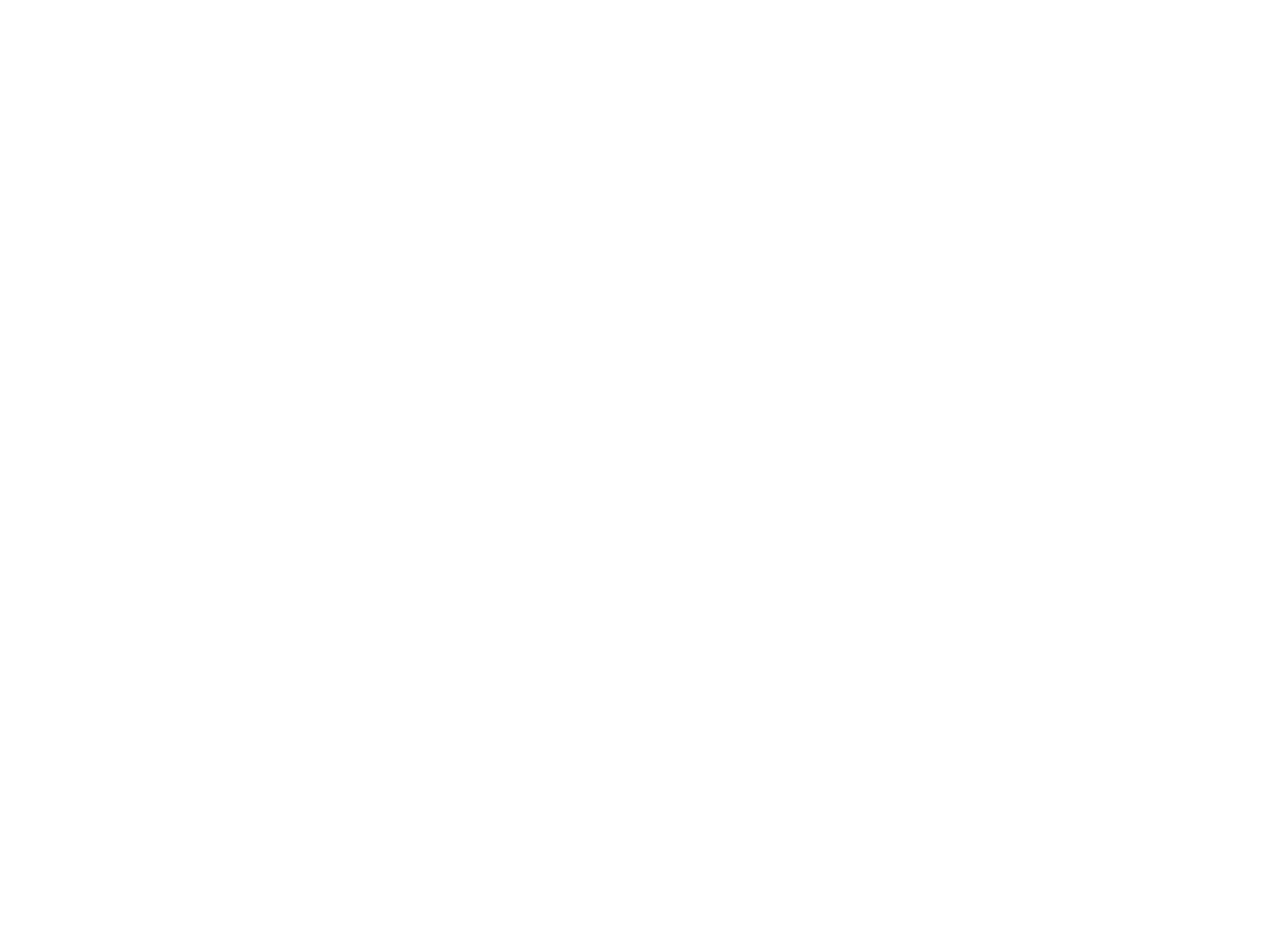
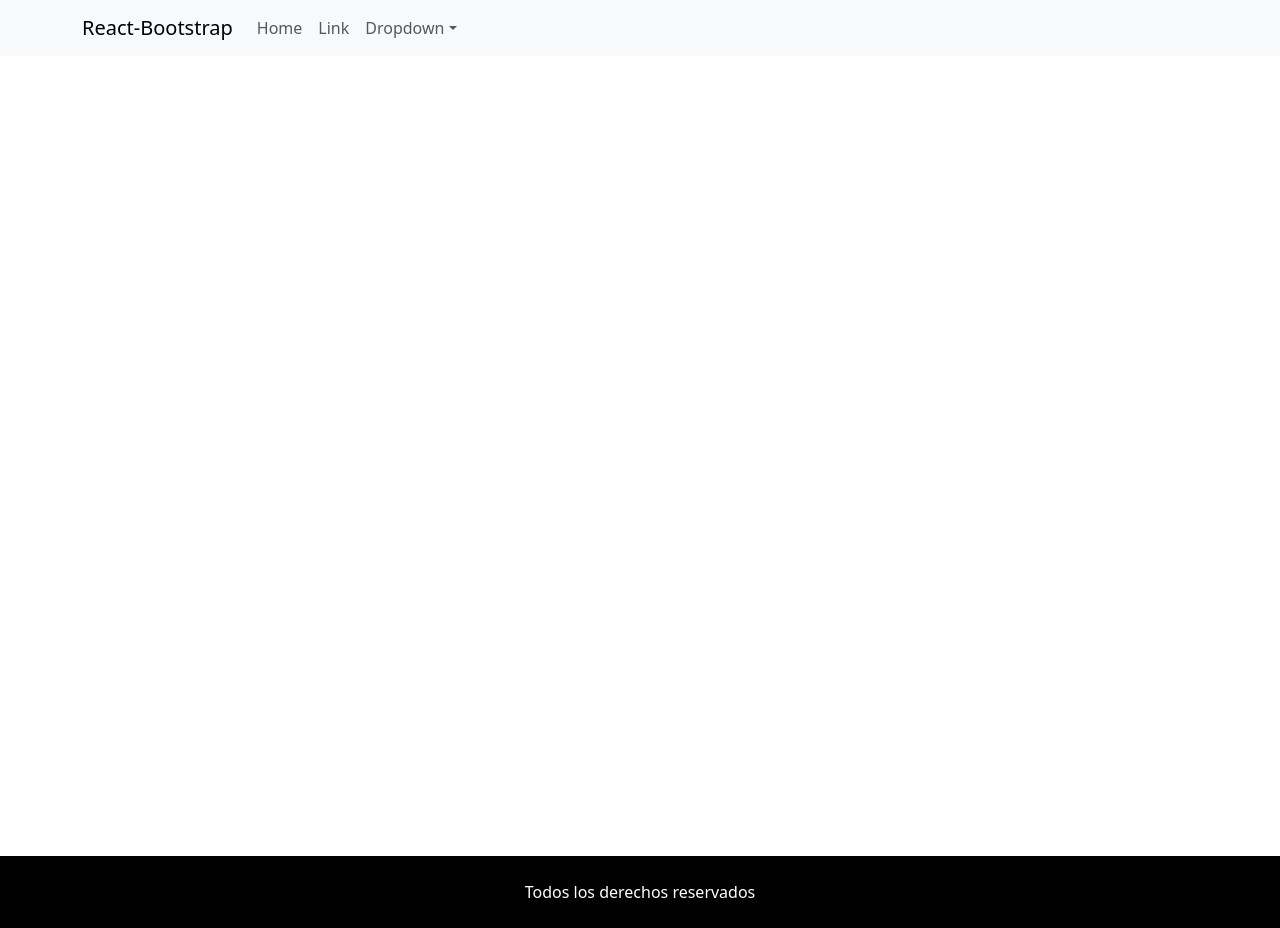
Before and after one commit to lourdesgarciafyl/CursoReact-04-ProductReducer, a React (Vite) app: page / in a window 1280 px wide. Before the commit the page ends 800 px from the top, so only its background shows below. Built offline with nearby package versions, Linux system fonts and the light colour scheme.

Commit message:
maquetado navbar y footer, y estilos del main section

```diff
--- a/src/App.css
+++ b/src/App.css
@@ -0,0 +1,6 @@
+.mainSection{
+  min-height: 100vh;
+  display: flex;
+  flex-direction: column;
+  flex-grow: 1;
+}
--- a/src/App.jsx
+++ b/src/App.jsx
@@ -1,10 +1,16 @@
 import './App.css'
 import 'bootstrap/dist/css/bootstrap.min.css';
 import Navegacion from './components/Navegacion'
+import FooterPag from './components/FooterPag';
 function App() {
 
   return (
     <>
+    <Navegacion />
+    <section className='mainSection'>
+
+    </section>
+    <FooterPag />
     </>
   )
 }
--- /dev/null
+++ b/src/components/FooterPag.jsx
@@ -0,0 +1,8 @@
+const FooterPag = () => {
+  return (
+    <footer className="bg-black py-4 text-white text-center">
+      Todos los derechos reservados
+    </footer>
+  );
+};
+export default FooterPag;
```
